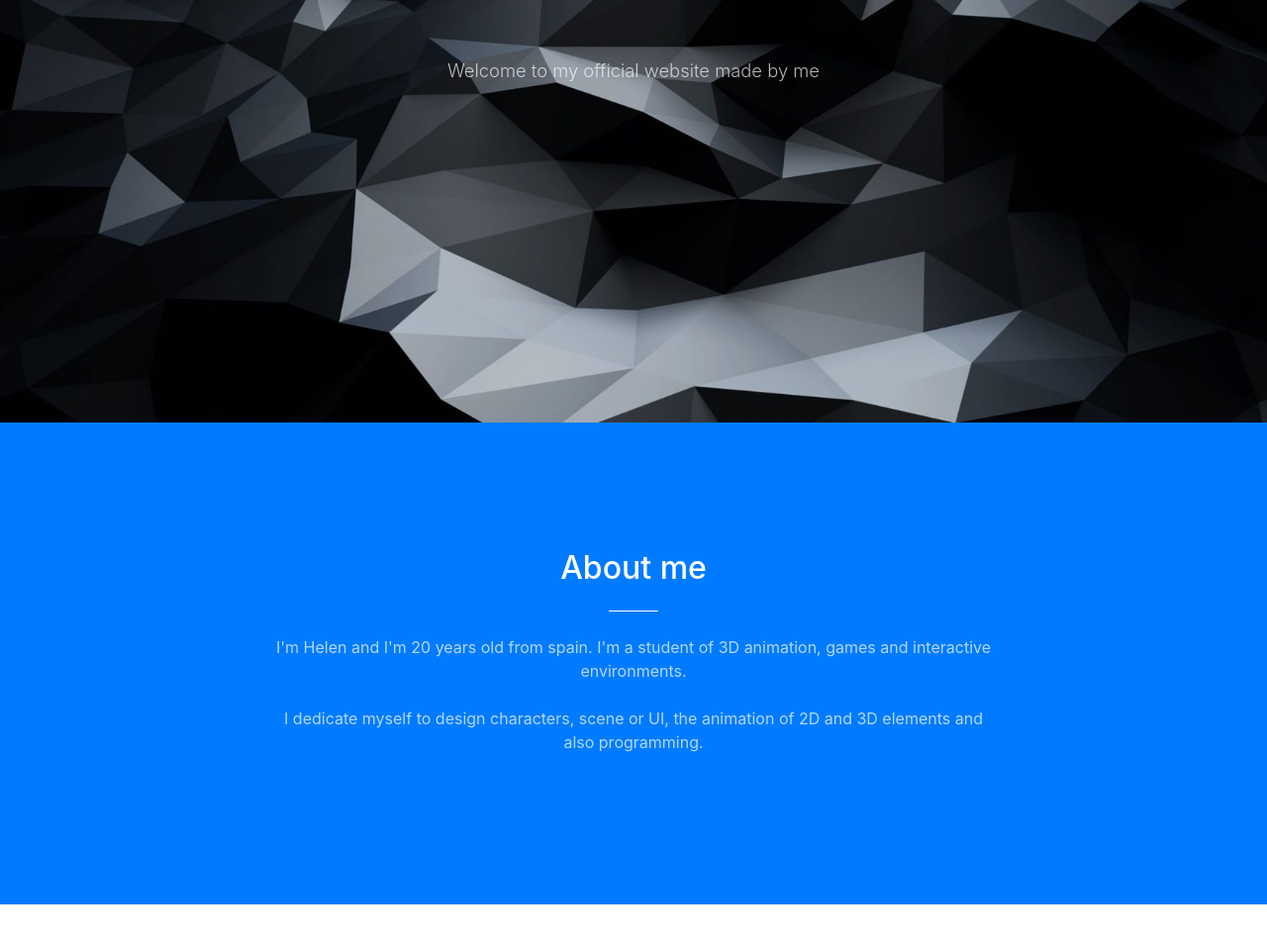
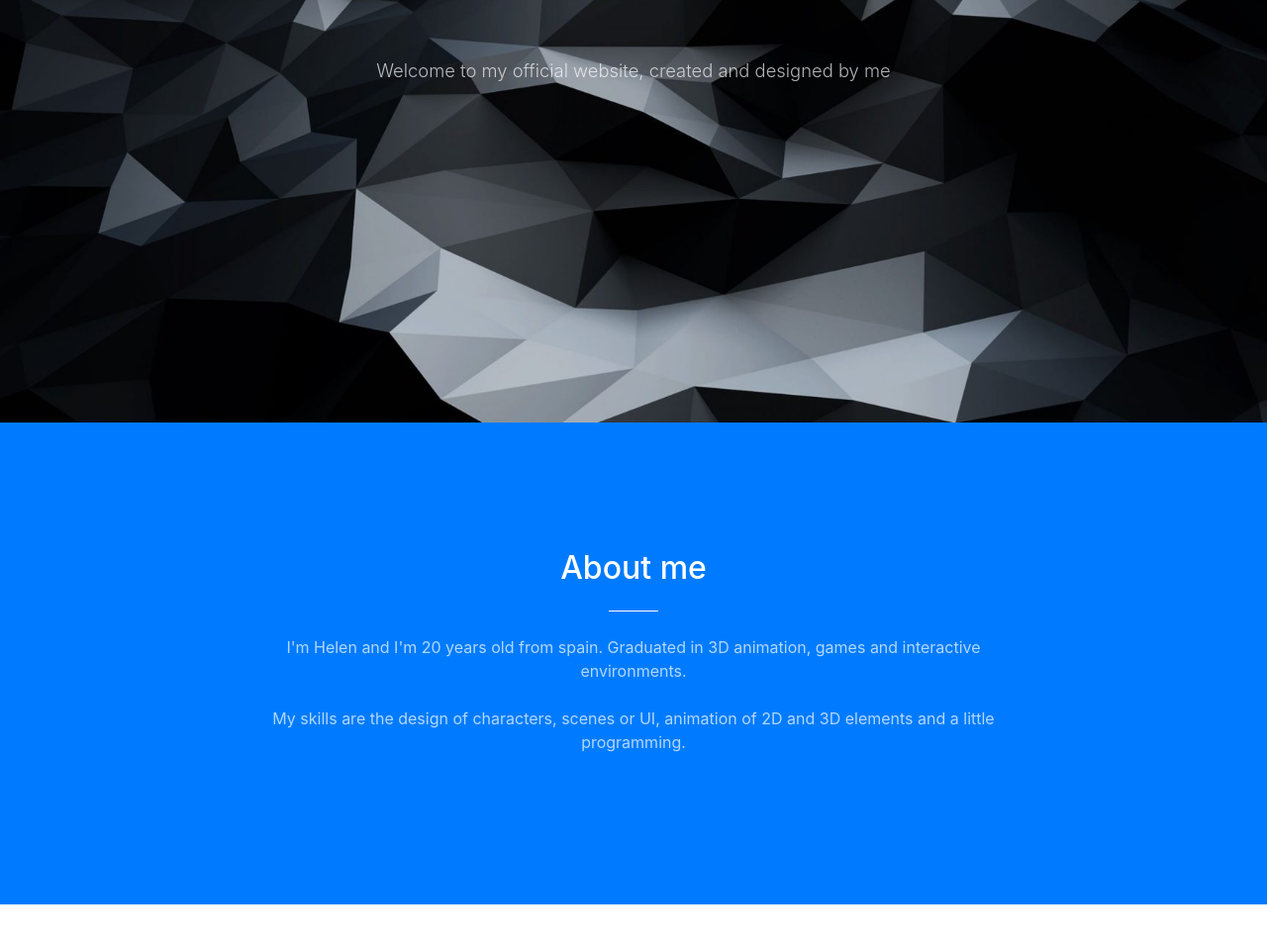
Before and after one commit to Hsan99/codeLikeGirl, a website with bundled scripts: page index.html in a window 1280 px wide. Shown: the part 373-1326 px from the top of the page at 99% size. Built offline with nearby package versions, Linux system fonts and the light colour scheme.

Commit message:
Update index.html

```diff
--- a/index.html
+++ b/index.html
@@ -66,7 +66,7 @@
             <hr>
           </div>
           <div class="col-lg-8 mx-auto">
-            <p class="text-faded mb-5"> Welcome to my official website made by me</p>
+            <p class="text-faded mb-5"> Welcome to my official website, created and designed by me</p>
           </div>
         </div>
       </div>
@@ -78,8 +78,8 @@
           <div class="col-lg-8 mx-auto text-center">
             <h2 class="section-heading text-white">About me</h2>
             <hr class="light my-4">
-            <p class="text-faded mb-4">I'm Helen and I'm 20 years old from spain. I'm a student of 3D animation, games and interactive environments. </p>
-            <p class="text-faded mb-4">I dedicate myself to design characters, scene or UI, the animation of 2D and 3D elements and also programming.</p>
+            <p class="text-faded mb-4">I'm Helen and I'm 20 years old from spain. Graduated in 3D animation, games and interactive environments. </p>
+            <p class="text-faded mb-4">My skills are the design of characters, scenes or UI, animation of 2D and 3D elements and a little programming.</p>
           </div>
         </div>
       </div>
```
